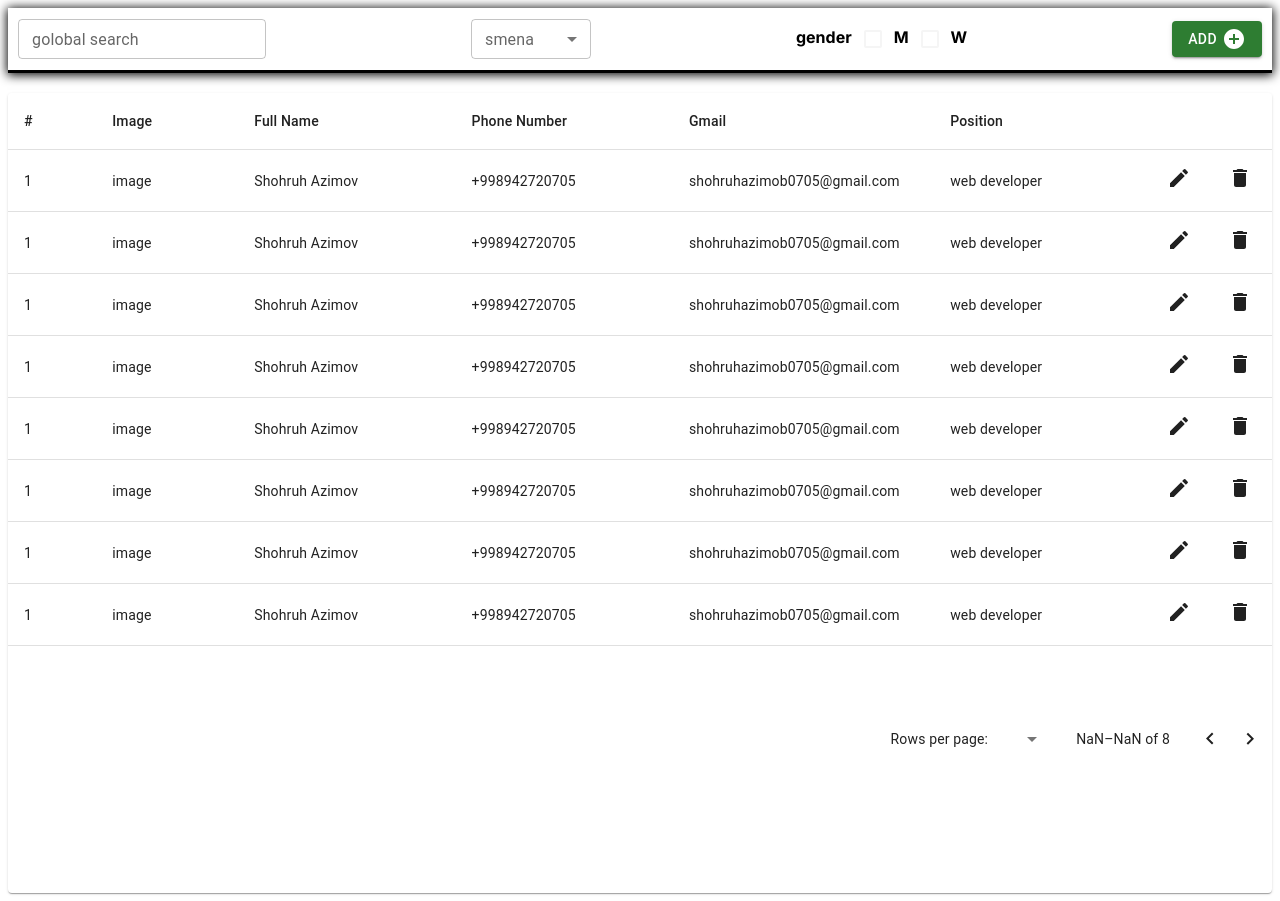
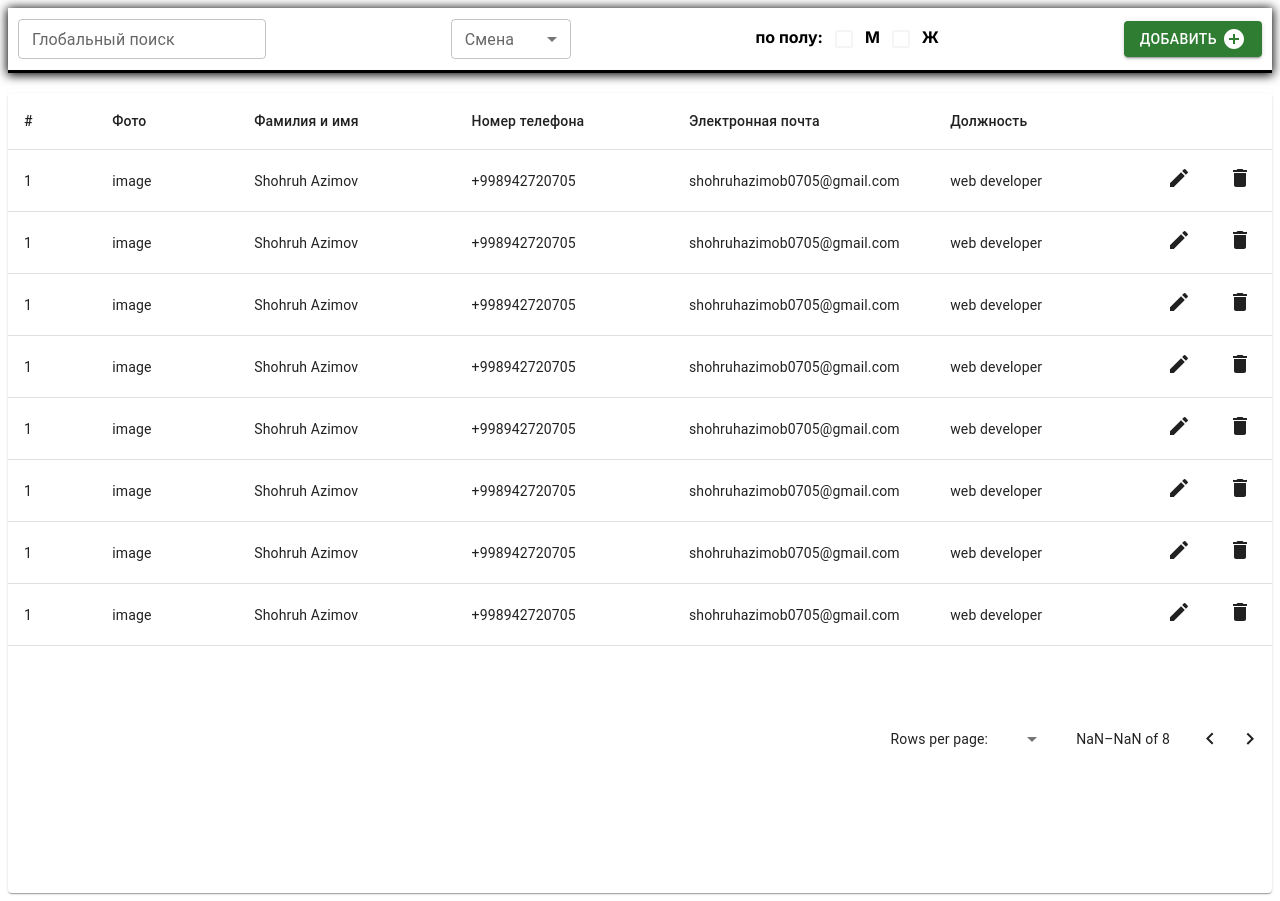
Before and after one commit to Shohruh003/next-crud, a Next.js app: page / in a window 1280 px wide. Built offline with nearby package versions, Linux system fonts and the light colour scheme.

Commit message:
Update language

```diff
--- a/src/app/page.tsx
+++ b/src/app/page.tsx
@@ -15,11 +15,11 @@ interface Column {
 
 const columns: readonly Column[] = [
   { id: 'number', label: '#', minWidth: 50 },
-  { id: 'image', label: 'Image', minWidth: 100 },
-  { id: 'name', label: 'Full Name', minWidth: 170 },
-  { id: 'phone', label: 'Phone Number', minWidth: 170 },
-  { id: 'gmail', label: 'Gmail', minWidth: 170 },
-  { id: 'position', label: 'Position', minWidth: 170 },
+  { id: 'image', label: 'Фото', minWidth: 100 },
+  { id: 'name', label: 'Фамилия и имя', minWidth: 170 },
+  { id: 'phone', label: 'Номер телефона', minWidth: 170 },
+  { id: 'gmail', label: 'Электронная почта', minWidth: 170 },
+  { id: 'position', label: 'Должность', minWidth: 170 },
   { id: 'editIcon', label: '', minWidth: 10 },
   { id: 'deleteIcon', label: '', minWidth: 10 },
 ];
@@ -142,14 +142,14 @@ function Header() {
               <Box sx={{display: 'flex', alignItems: 'center', justifyContent: 'space-between', padding: '10px 10px', borderBottom: '3px solid black', boxShadow: '0px 1px 10px 1px', marginBottom: '20px'}}>
           <TextField
             id="outlined-basic"
-            label='golobal search'
+            label='Глобальный поиск'
             size="small"
             variant="outlined"
           />
 
         <FormControl sx={{minWidth: '120px'}} size='small'>
           <InputLabel id="demo-select-small-label">
-            smena
+          Смена
           </InputLabel>
           <Select
             labelId="demo-select-small-label"
@@ -165,7 +165,7 @@ function Header() {
 
         <Box>
           <span style={{fontWeight: 700}}>
-            gender
+          по полу:
           </span>
           <Checkbox
             {...label}
@@ -176,7 +176,7 @@ function Header() {
             value="true"
           />
           <span style={{fontWeight: 700}}>
-            M
+          М
           </span>
           <Checkbox
             {...label}
@@ -187,13 +187,13 @@ function Header() {
             value="false"
           />
           <span style={{fontWeight: 700}}>
-            W
+          Ж
           </span>
         </Box>
 
         <Button variant="contained" color="success">
           <span style={{marginRight: '5px'}}>
-            Add
+          Добавить
           </span>
           <AddCircleIcon/>
         </Button>
```
